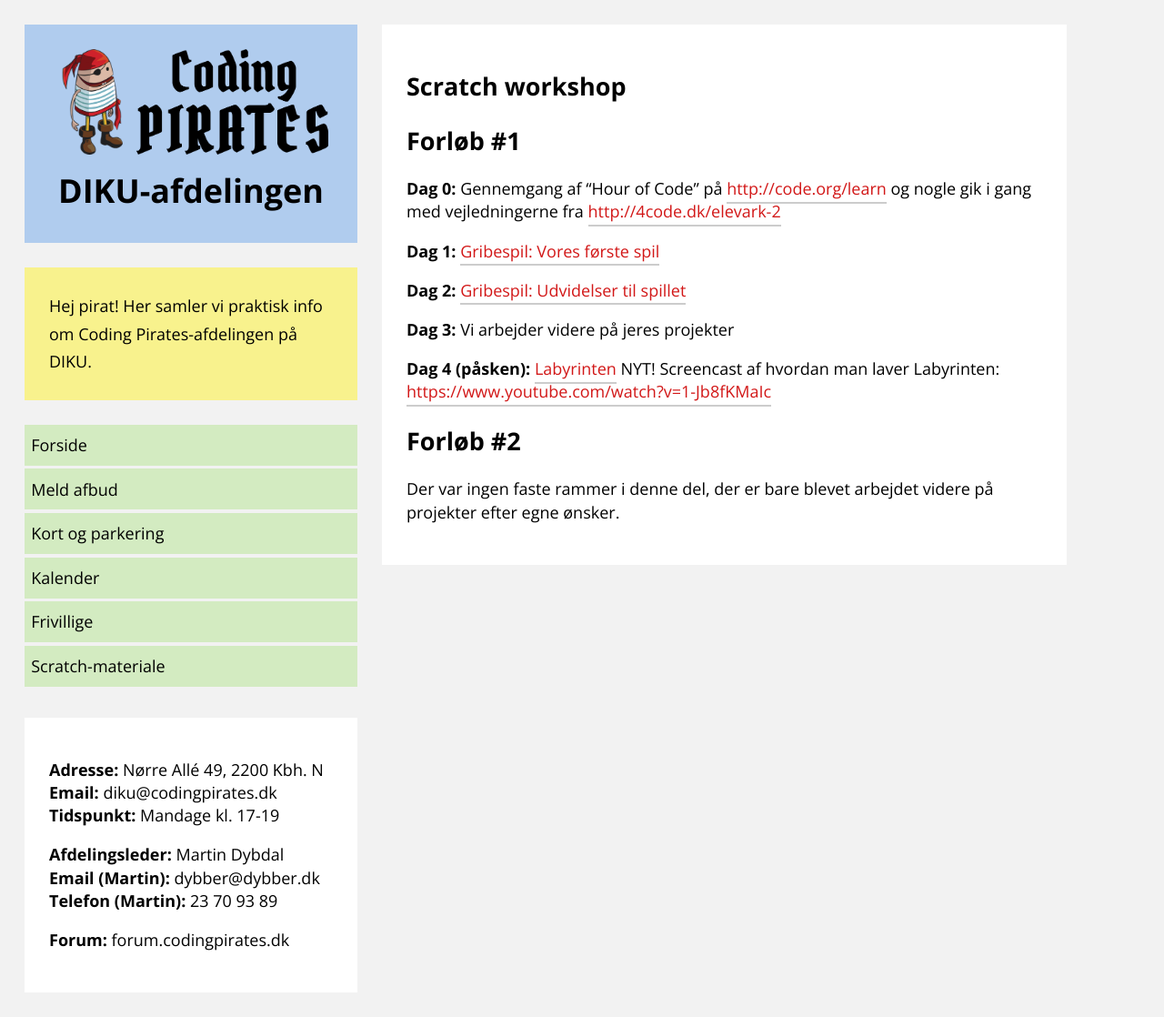
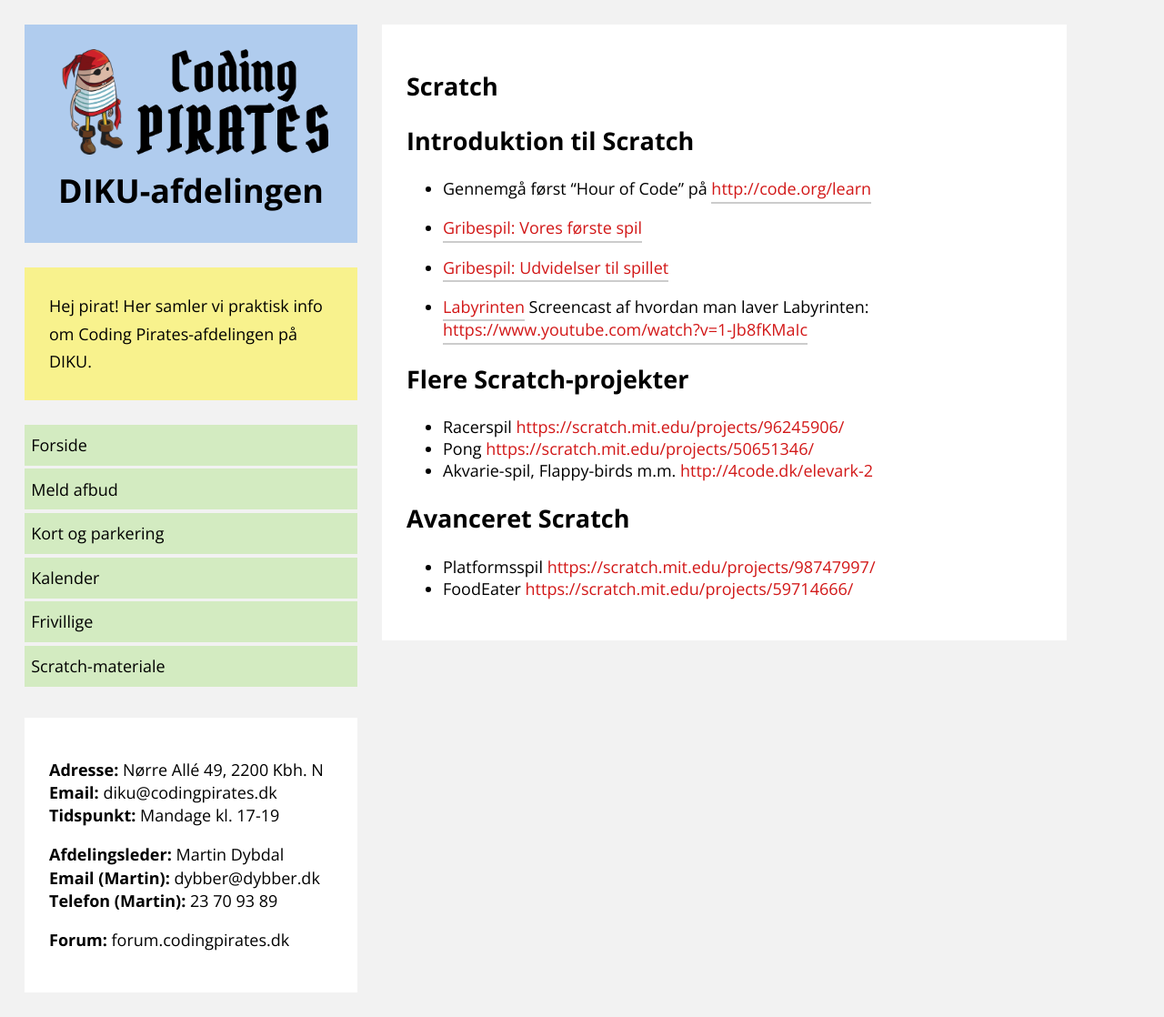
Before and after one commit to dybber/diku.codingpirates.dk, a Jekyll site: the page built from src/scratch.md, in a window 1280 px wide. Shown: the whole page at 91% size. Built offline with Jekyll 4.4.1, drawn with Linux system fonts in a browser that asks for light colours; Markdown is read by kramdown in place of the engine named in the settings.

Commit message:
Opdater Scratch-siden

```diff
--- a/src/scratch.md
+++ b/src/scratch.md
@@ -1,25 +1,27 @@
 ---
 layout: post
-title: Scratch workshop
+title: Scratch
 ---
 
-Forløb #1
----------
+Introduktion til Scratch
+------------------------
 
-**Dag 0:** Gennemgang af "Hour of Code" på <http://code.org/learn> og
-nogle gik i gang med vejledningerne fra <http://4code.dk/elevark-2>
+ * Gennemgå først "Hour of Code" på <http://code.org/learn>
 
-**Dag 1:** [Gribespil: Vores første spil](/scratch/gribespil/del1.html)
+ * [Gribespil: Vores første spil](/scratch/gribespil/del1.html)
 
-**Dag 2:** [Gribespil: Udvidelser til spillet](/scratch/gribespil/del2.html)
+ * [Gribespil: Udvidelser til spillet](/scratch/gribespil/del2.html)
 
-**Dag 3:** Vi arbejder videre på jeres projekter
+ * [Labyrinten](/scratch/labyrinten/del1.html)
+   Screencast af hvordan man laver Labyrinten: <https://www.youtube.com/watch?v=1-Jb8fKMaIc>
 
-**Dag 4 (påsken):** [Labyrinten](/scratch/labyrinten/del1.html)
-  NYT! Screencast af hvordan man laver Labyrinten: <https://www.youtube.com/watch?v=1-Jb8fKMaIc>
+Flere Scratch-projekter
+----------------------
+ * Racerspil <https://scratch.mit.edu/projects/96245906/>
+ * Pong <https://scratch.mit.edu/projects/50651346/>
+ * Akvarie-spil, Flappy-birds m.m. <http://4code.dk/elevark-2>
 
-Forløb #2
----------
-
-Der var ingen faste rammer i denne del, der er bare blevet arbejdet
-videre på projekter efter egne ønsker.
+Avanceret Scratch
+-----------------
+ * Platformsspil <https://scratch.mit.edu/projects/98747997/>
+ * FoodEater <https://scratch.mit.edu/projects/59714666/>
```
